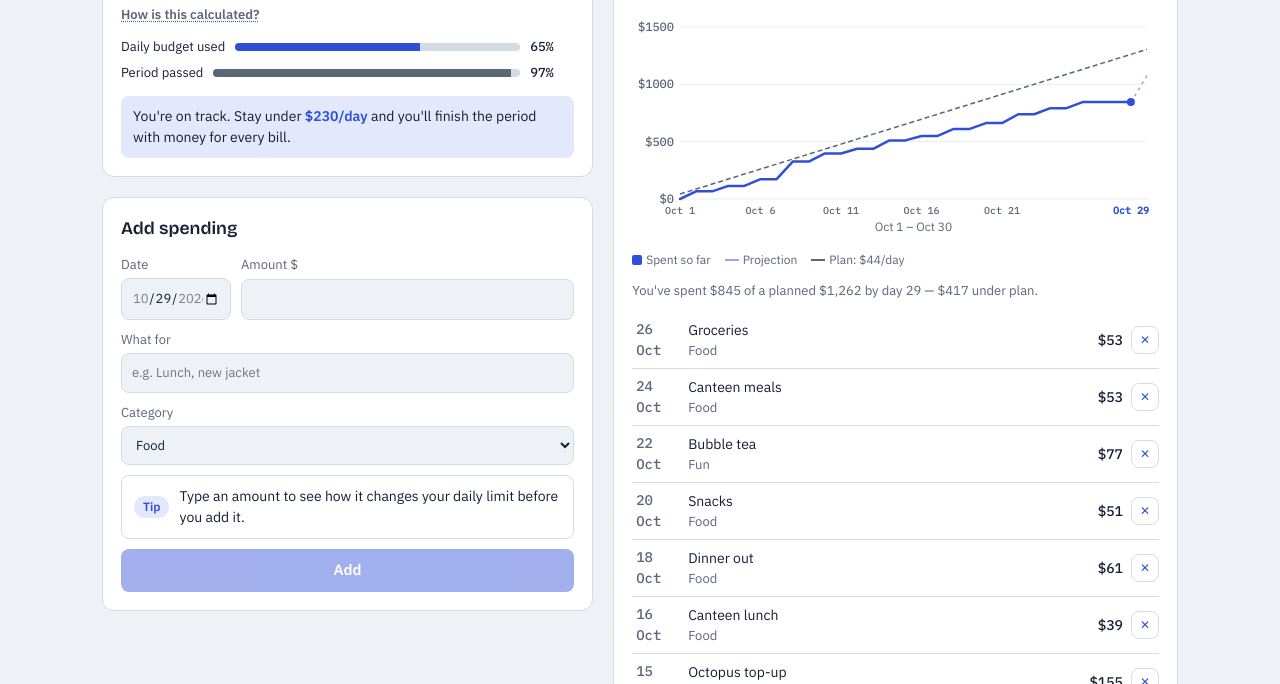
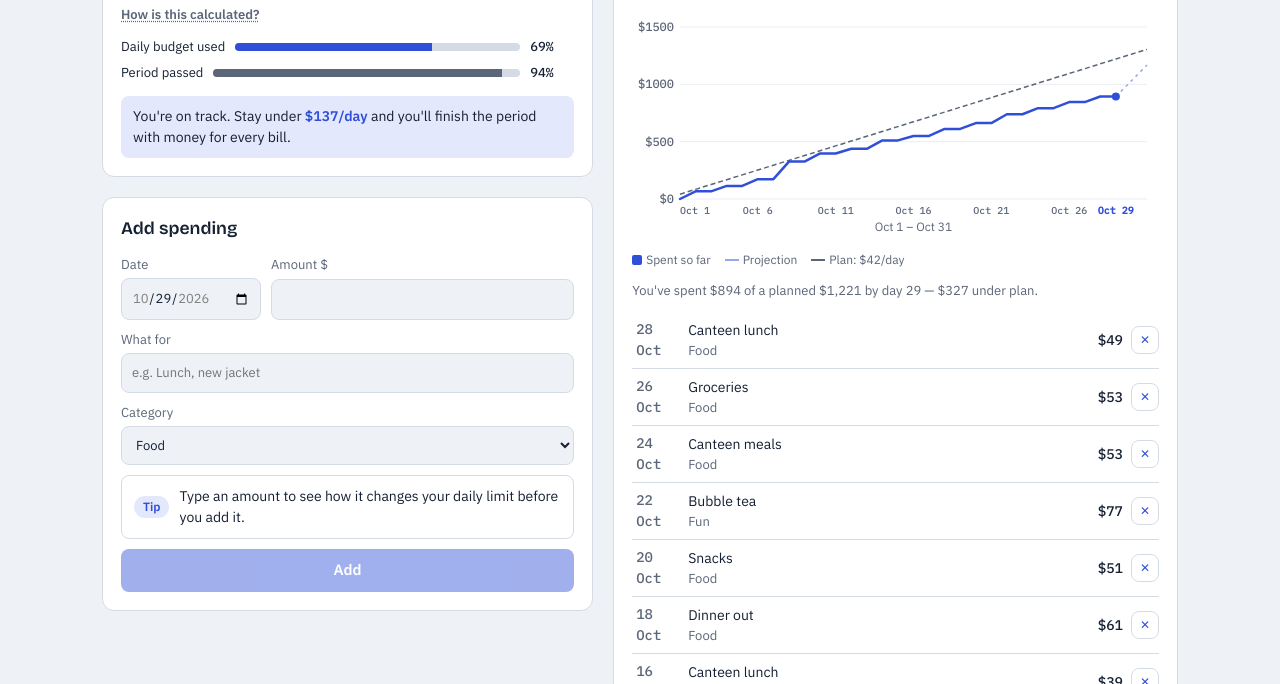
Before and after one commit to St2r930/dsai1202-spend-plan, a plain HTML site: page index.html in a window 1280 px wide. Shown: the part 416-1100 px from the top of the page. Drawn offline with nearby package versions, Linux system fonts and the light colour scheme.

Commit message:
Fix 6 review issues in v0.9: future period, chart, date input
1. Hide chart note ("$0 of $0 by day 0") for future periods
2. Clamp date input to period bounds (Nov 1, not Oct 29)
3. Deduplicate "starts on Nov 1": banner only, title stays generic,
   blue box shows "$40/day once your period starts"
4. Empty chart: show axes, plan line, full last label (Nov 30)
5. Widen date input column (140px) so year isn't cut off
6. Example uses calendar month (31 days for October)
Also: fix chart label overlap near end of month

Co-Authored-By: Claude Opus 4.6 <noreply@anthropic.com>

```diff
--- a/index.html
+++ b/index.html
@@ -67,7 +67,7 @@ h2{font-family:var(--f-display);font-weight:600;font-size:1.1rem;margin:0}
 label{display:grid;gap:4px;font-size:13px;color:var(--muted);white-space:nowrap}
 input,select{font:inherit;color:var(--ink);background:var(--bg);border:1px solid var(--line);border-radius:8px;padding:9px 10px;width:100%;min-width:0}
 input:focus-visible,select:focus-visible,button:focus-visible,summary:focus-visible{outline:2px solid var(--accent);outline-offset:2px}
-.addrow{display:grid;grid-template-columns:110px 1fr;gap:10px}
+.addrow{display:grid;grid-template-columns:140px 1fr;gap:10px}
 .addrow .wide{grid-column:1/-1}
 button{font:inherit;font-weight:600;border:0;border-radius:8px;padding:10px 14px;cursor:pointer;background:var(--accent);color:var(--surface)}
 button:disabled{opacity:.45;cursor:not-allowed}
@@ -246,15 +246,17 @@ function defaultPeriod(){
 }
 
 function example(){
-  // 30-day period that started 28 days ago so there is history and 2 days left
-  const startD=addDays(NOW,-28);
-  const p={start:toISO(startD), days:30};
+  // Use the current calendar month so "This calendar month" matches
+  const y=NOW.getFullYear(),m=NOW.getMonth();
+  const startD=new Date(y,m,1);
+  const monthDays=new Date(y,m+1,0).getDate();
+  const p={start:toISO(startD), days:monthDays};
+  const todayDay=NOW.getDate();
   const d=n=>{
-    // day n (1-based) within the period, clamped to days already passed
-    const target=addDays(startD,Math.max(0,Math.min(27,n-1)));
-    return toISO(target);
+    const day=Math.max(1,Math.min(todayDay,n));
+    return toISO(new Date(y,m,day));
   };
-  const yesterday=27; // day index of yesterday within period
+  const yesterday=Math.max(1,todayDay-1);
   const meals=[
     {desc:"Groceries",cat:"Food"},{desc:"Canteen lunch",cat:"Food"},
     {desc:"Dinner out",cat:"Food"},{desc:"Snacks",cat:"Food"},
@@ -268,7 +270,7 @@ function example(){
     {date:d(Math.min(15,yesterday)),desc:"Octopus top-up",cat:"Transport",amt:155}
   ];
   const amounts=[37,67,29,53,41,61,43,59,31,71,47,23,73,19,83,17,79,13,89,11];
-  for(let day=1,ai=0;day<=yesterday;day++){
+  for(let day=2,ai=0;day<=yesterday;day++){
     if(day%2===0||amounts[ai%amounts.length]%3===0){
       const ml=meals[ai%meals.length];
       log.push({date:d(day),desc:ml.desc,cat:ml.cat,amt:30+amounts[ai%amounts.length]%50});
@@ -376,7 +378,7 @@ function render(){
   $("futureBanner").hidden=!future||isExample();
   if(future) $("futureDate").textContent=fmtShort(pStart);
   // title
-  $("mainTitle").textContent=ended?"Your period has ended.":future?`Your period starts on ${fmtShort(pStart)}.`:"Here is how to finish the period.";
+  $("mainTitle").textContent=ended?"Your period has ended.":"Here is how to finish the period.";
   // stats
   $("stats").innerHTML=
     `<div class="stat"><span class="k">Budget</span><span class="v">${money(S.budget)}</span><span class="d">${fmtShort(pStart)}\u2013${fmtShort(pEnd)}</span></div>`+
@@ -400,7 +402,7 @@ function render(){
 
   const nx=$("nextAction");nx.classList.toggle("alert",c.forDaily<0);
   if(ended) nx.innerHTML=`<b>Period ended.</b> Open Setup to start a new period.`;
-  else if(future) nx.innerHTML=`Your period starts on <b>${fmtShort(pStart)}</b>. Set your budget and bills in Setup below.`;
+  else if(future) nx.innerHTML=S.budget>0?`You can spend <b>${money(c.daily)}/day</b> once your period starts.`:`Set your budget and bills in Setup below.`;
   else if(c.forDaily<0) nx.innerHTML=`<b>Your bills are at risk.</b> You are ${money(-c.forDaily)} short. Stop non-essential spending.`;
   else if(up>tp+5) nx.innerHTML=`You've used <b>${up}% of your daily budget</b> in <b>${tp}% of the period</b>. Stay under <b>${money(c.daily)}/day</b> to stay on track.`;
   else nx.innerHTML=`You're on track. Stay under <b>${money(c.daily)}/day</b> and you'll finish the period with money for every bill.`;
@@ -426,7 +428,8 @@ function render(){
   // add form: date field bounds
   $("addDate").min=S.period.start;
   $("addDate").max=toISO(pEnd);
-  if(!$("addDate").value){
+  const curDate=$("addDate").value;
+  if(!curDate||curDate<S.period.start||curDate>toISO(pEnd)){
     $("addDate").value=todayInPeriod()?TODAY_ISO:S.period.start;
   }
 
@@ -601,12 +604,13 @@ function renderChart(){
     const d=addDays(pStart,i);
     const isToday=toISO(d)===TODAY_ISO;
     const isRegular=(i%labelEvery===0)||i===0||i===DAYS-1;
-    if(!isToday&&isRegular&&Math.abs(i-todayIdx)<=1)continue;
-    if(!isToday&&i!==DAYS-1&&isRegular&&DAYS-1-i<labelEvery)continue;
+    if(!isToday&&isRegular&&todayIdx>=0&&Math.abs(i-todayIdx)<=2)continue;
+    if(!isToday&&isRegular&&DAYS-1-i>0&&DAYS-1-i<labelEvery)continue;
     const show=isToday||isRegular;
     if(show){
       const lbl=fmtShort(d);
-      svg+=`<text x="${cx(i)}" y="${H-BOT+15}" fill="${isToday?accent:muted}" font-size="10" font-weight="${isToday?'600':'400'}" ${FONT} text-anchor="middle">${lbl}</text>`;
+      const anchor=i===0?"start":i===DAYS-1?"end":"middle";
+      svg+=`<text x="${cx(i)}" y="${H-BOT+15}" fill="${isToday?accent:muted}" font-size="10" font-weight="${isToday?'600':'400'}" ${FONT} text-anchor="${anchor}">${lbl}</text>`;
     }
   }
   svg+=`<text x="${LEFT+plotW/2}" y="${H-4}" fill="${muted}" font-size="12" font-family="var(--f-body)" text-anchor="middle">${fmtShort(pStart)} \u2013 ${fmtShort(pEnd)}</text>`;
```
Also changed, not shown: docs/screenshots/v0.9/example-1280-dark.png (added), docs/screenshots/v0.9/example-1280-light.png (added), docs/screenshots/v0.9/example-390-dark.png (added), docs/screenshots/v0.9/example-390-light.png (added), docs/screenshots/v0.9/future-1280-dark.png (added), docs/screenshots/v0.9/future-1280-light.png (added), docs/screenshots/v0.9/future-390-dark.png (added), docs/screenshots/v0.9/future-390-light.png (added), docs/screenshots/v0.9/future-period.png (deleted), docs/screenshots/v0.9/oct-period.png (deleted), 1 other file.
